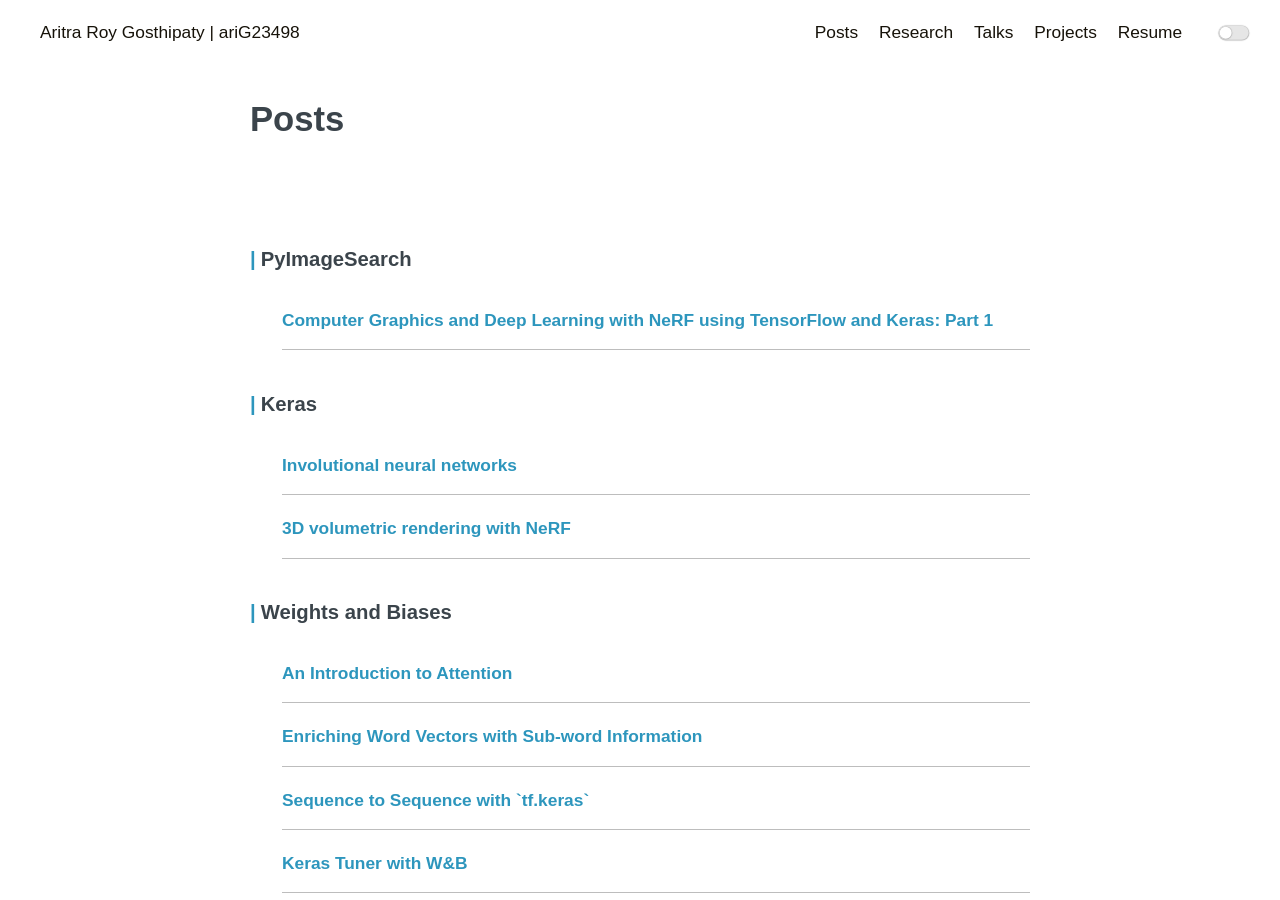
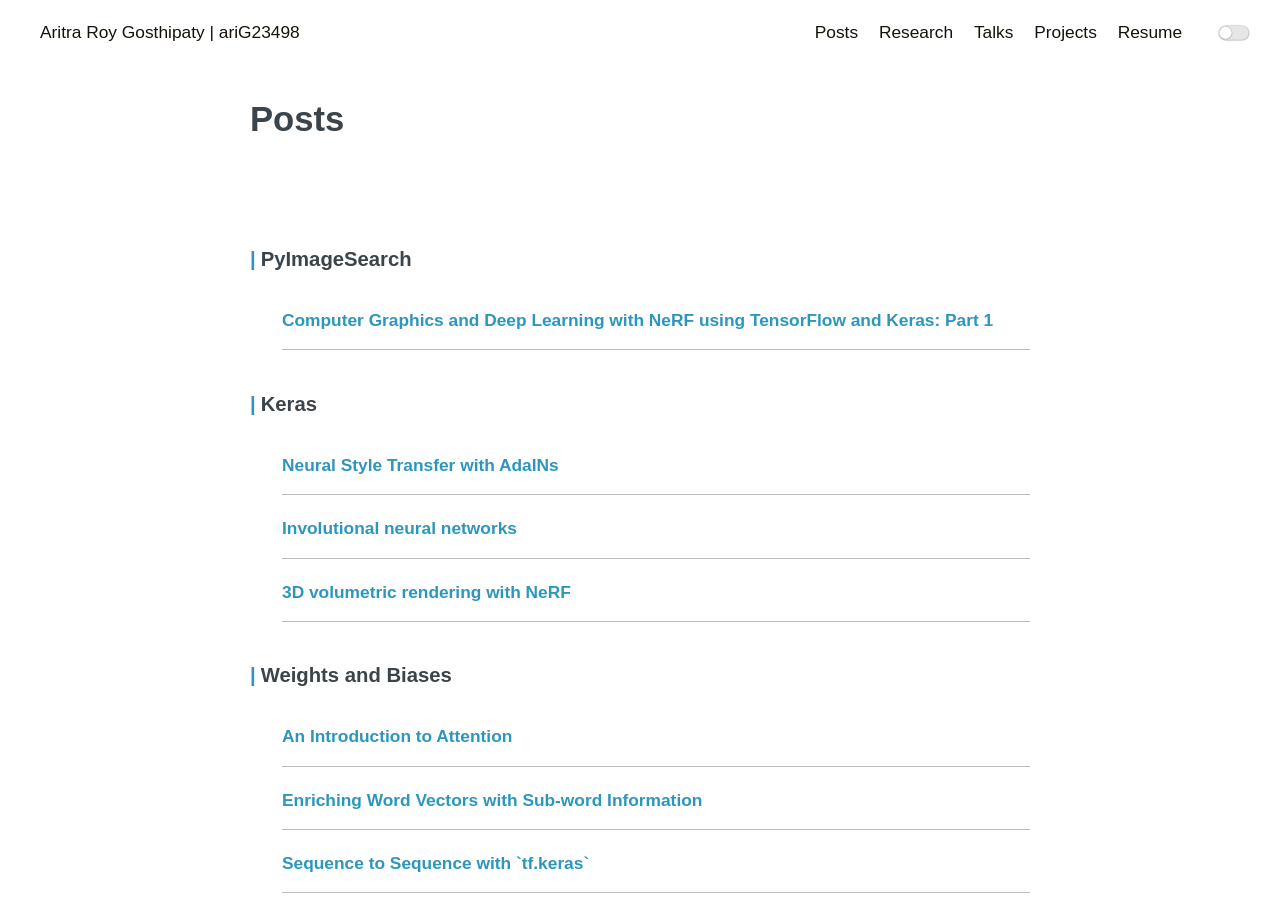
Before and after one commit to ariG23498/ariG23498.github.io, a Jekyll site: the page built from blogs.md, in a window 1280 px wide and 900 px high. Built offline with Jekyll 4.4.1, drawn with Linux system fonts in a browser that asks for light colours.

Commit message:
Update blogs.md

```diff
--- a/blogs.md
+++ b/blogs.md
@@ -12,6 +12,9 @@ permalink: /posts
                 <a class="archive-item-link" href="https://www.pyimagesearch.com/2021/11/10/computer-graphics-and-deep-learning-with-nerf-using-tensorflow-and-keras-part-1/" target="_blank" rel="noopener noreferrer">Computer Graphics and Deep Learning with NeRF using TensorFlow and Keras: Part 1</a>
         </article>
         <h3>Keras</h3>
+                <article class="archive-item">
+                <a class="archive-item-link" href="https://keras.io/examples/generative/adain/" target="_blank" rel="noopener noreferrer">Neural Style Transfer with AdaINs</a>
+        </article>
         <article class="archive-item">
                 <a class="archive-item-link" href="https://keras.io/examples/vision/involution/" target="_blank" rel="noopener noreferrer">Involutional neural networks</a>
         </article>
```
